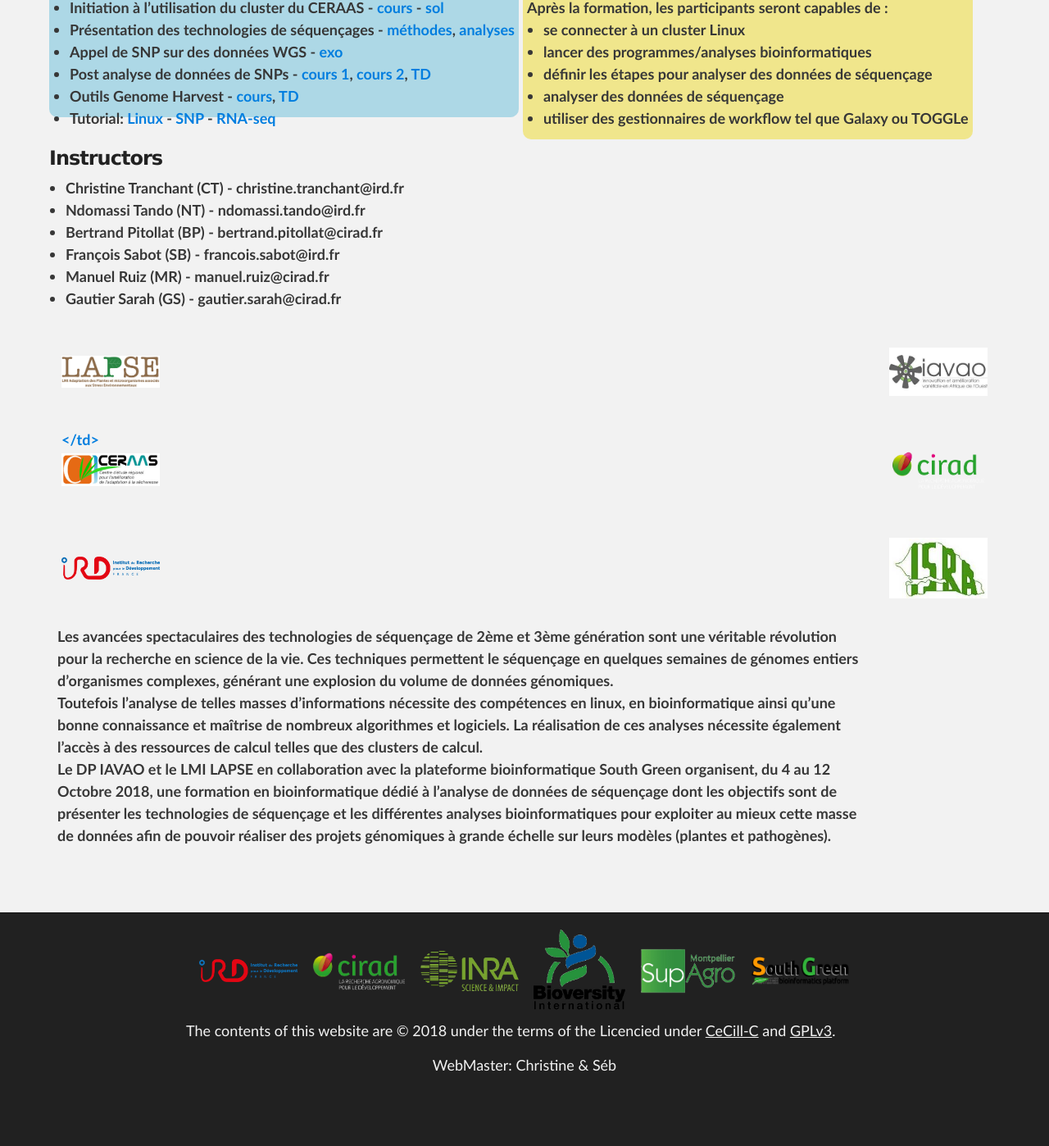
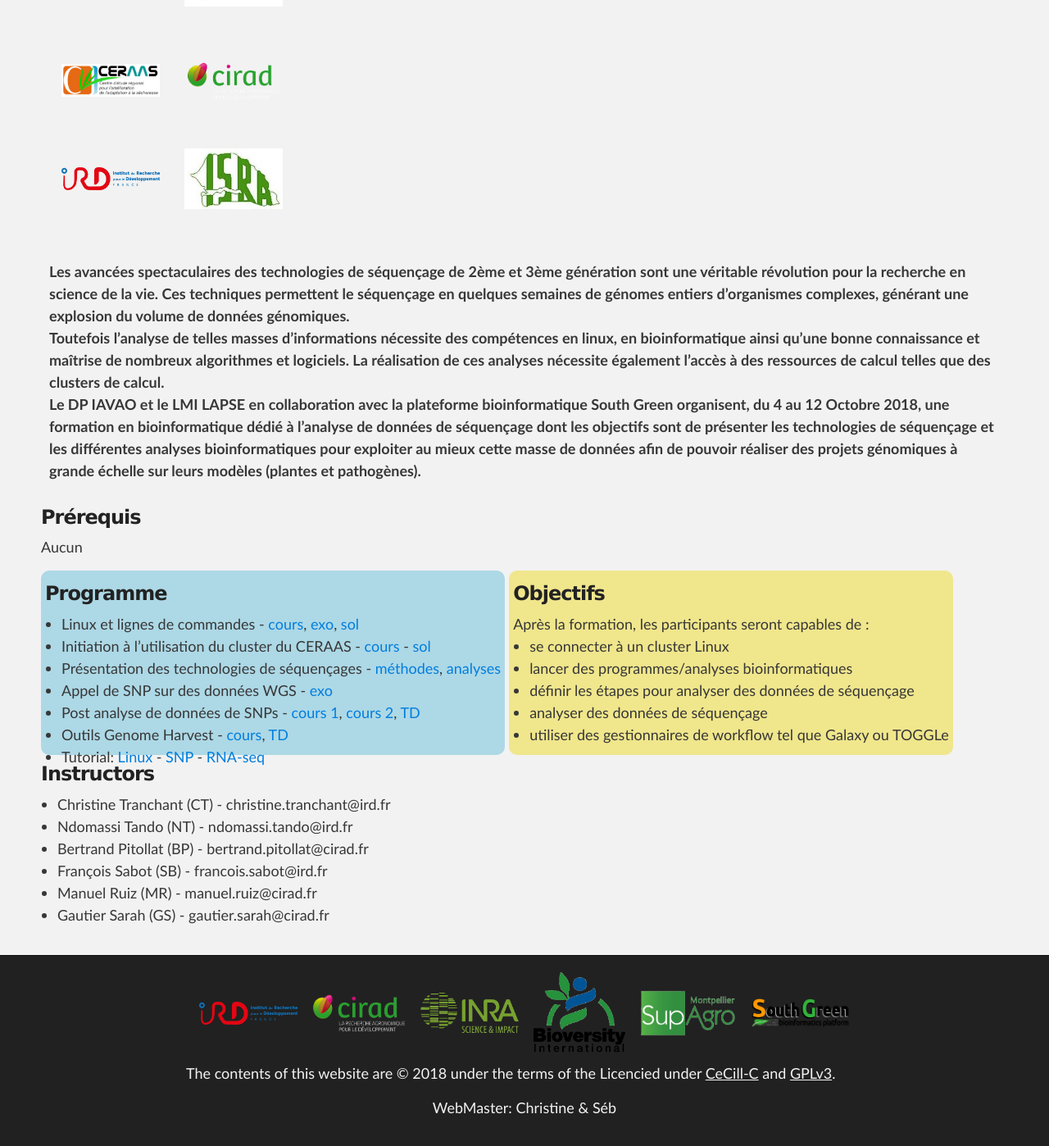
Before and after one commit to SouthGreenPlatform/trainings, a Jekyll site: the page built from _pages/ngsTrainings.md, in a window 1280 px wide and 1400 px high, scrolled down 367 px. Shown: the whole window at 82% size. Built offline with Jekyll 4.4.1, drawn with Linux system fonts in a browser that asks for light colours; nearby versions of some CDN libraries; before the commit the page ends 1715 px from its top, so only the background shows below that; some of the changed text lies outside the part shown.

Commit message:
Update ngsTrainings.md

```diff
--- a/_pages/ngsTrainings.md
+++ b/_pages/ngsTrainings.md
@@ -15,7 +15,7 @@
 					<td><a class="logo" href="https://www.iavao.org/"><img class="img-logo"  src="{{ site.url }}/images/logo/logo_iavao.jpeg" alt="" /></a></td>
 				</tr>
 				<tr>
-					<td><a class="logo" href="http://ceraas.org/"><img class="img-logo"  src="{{ site.url }}/images/logo/logo_ceraas.jpeg" alt="" /></td>
+					<td><a class="logo" href="http://ceraas.org/"><img class="img-logo" src="{{ site.url }}/images/logo/logo_ceraas.jpeg" alt="" /></a></td>
 					<td><a class="logo" href="http://www.cirad.fr"><img class="img-logo"   src="{{ site.url }}/images/logo-cirad.png" alt="" /></a></td>
 				</tr>
 				<tr>
```
